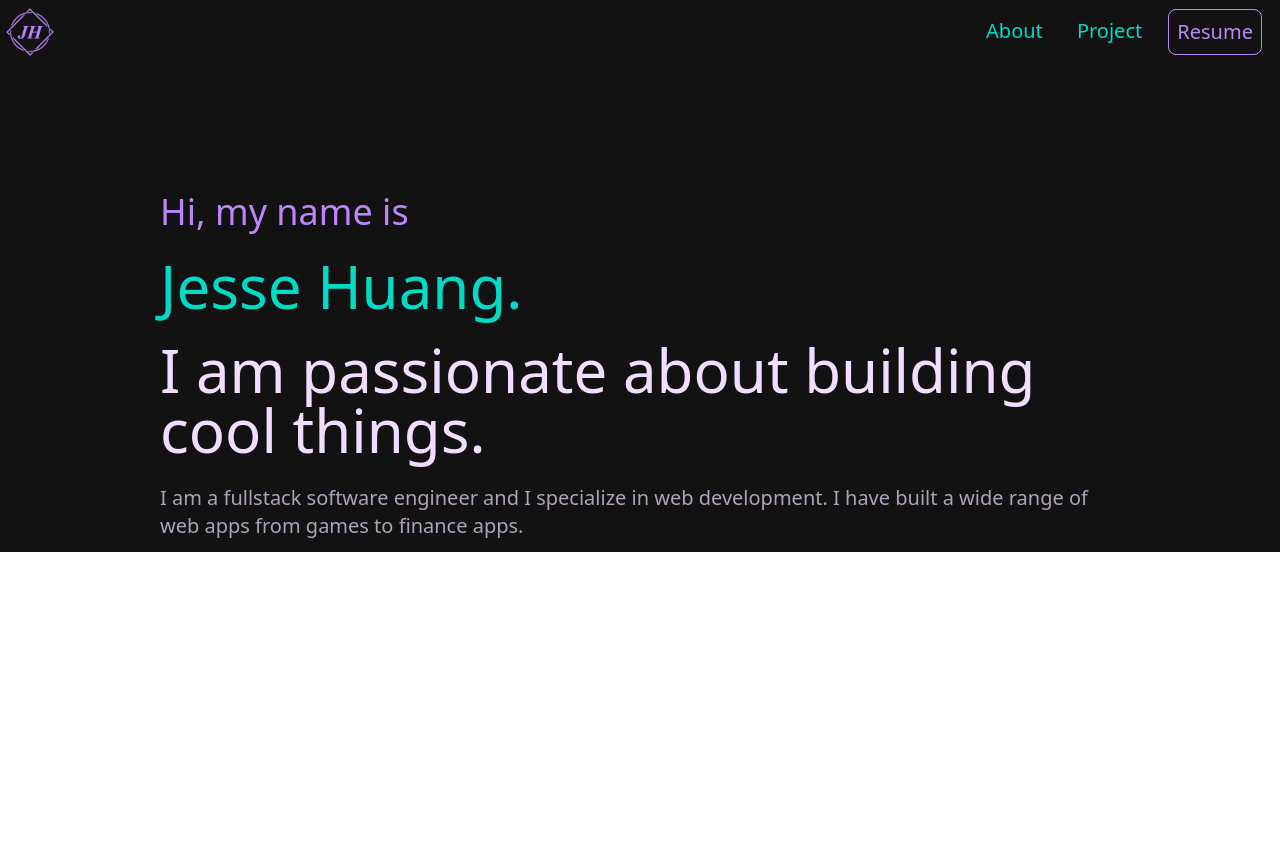
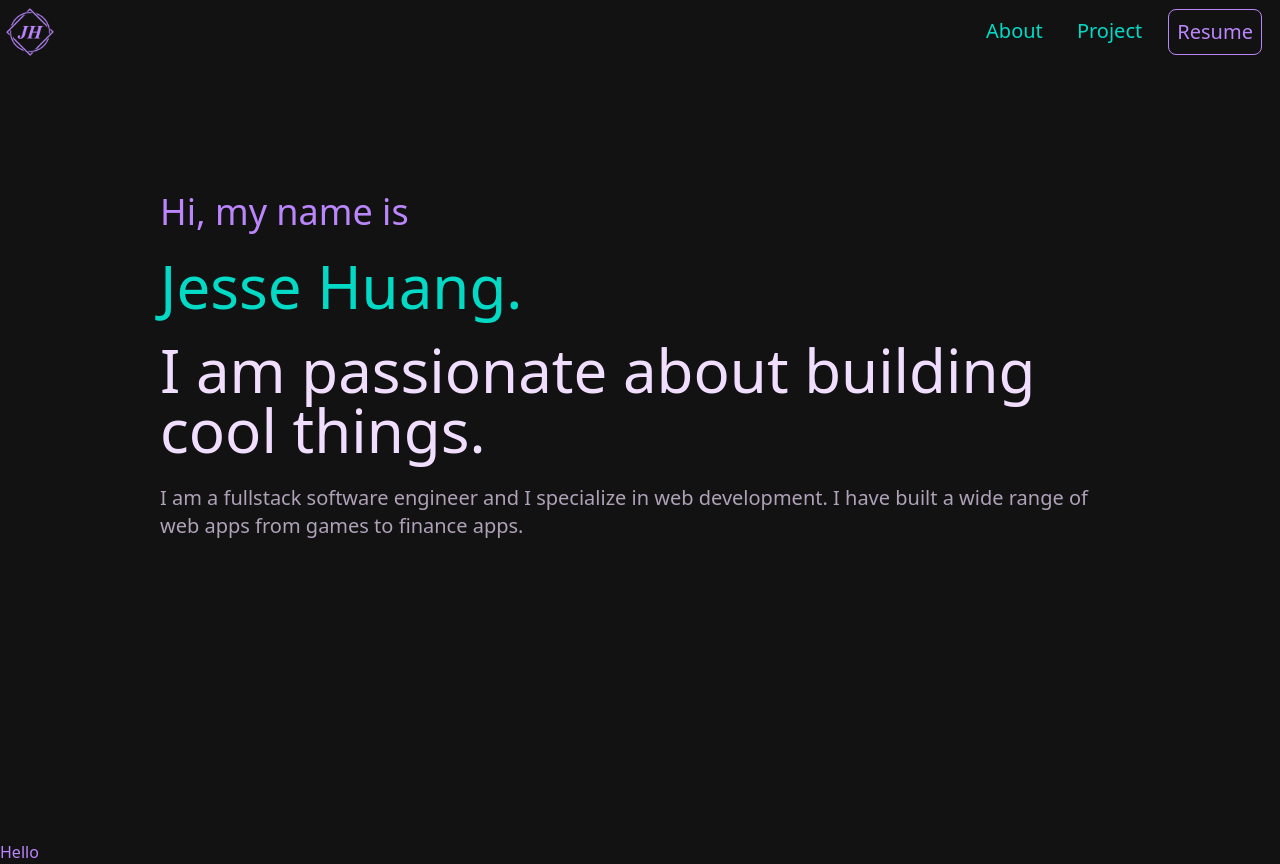
Before and after one commit to jjhuang417/NextPortfolio, a Next.js app: page / in a window 1280 px wide. Before the commit the page ends 800 px from the top, so only its background shows below. Built offline with nearby package versions, Linux system fonts and the light colour scheme.

Commit message:
Improved component refactoring.

```diff
--- a/components/Intro.jsx
+++ b/components/Intro.jsx
@@ -2,6 +2,13 @@
 import React from "react";
 
 export default function Intro() {
+  const outerDiv = `
+  flex
+  flex-row
+  justify-center
+  mt-24
+  `;
+
   const innerDiv = `
     flex
     flex-col
@@ -48,6 +55,7 @@ export default function Intro() {
   `;
 
   return (
+    <main className={outerDiv}>
       <div className={innerDiv}>
         <span className={introText}>Hi, my name is</span>
         <span className={nameStyling}>Jesse Huang.</span>
@@ -55,9 +63,11 @@ export default function Intro() {
           I am passionate about building cool things.
         </span>
         <p className={paragraphStyling}>
-        I am a fullstack software engineer and I specialize in web development.
-        I have built a wide range of web apps from games to finance apps.
+          I am a fullstack software engineer and I specialize in web
+          development. I have built a wide range of web apps from games to
+          finance apps.
         </p>
       </div>
+    </main>
   );
 }
--- a/pages/index.js
+++ b/pages/index.js
@@ -10,14 +10,6 @@ import Intro from "../components/Intro.jsx"
 import Tailwind from "../tailwind.config.js";
 
 export default function Home() {
-  const tailwindColors = Tailwind.theme.colors;
-
-  const outerDiv = `
-    flex
-    flex-row
-    justify-center
-    mt-24
-  `;
 
   const sectionOuterDiv = `
     flex
@@ -36,10 +28,10 @@ export default function Home() {
   return (
     <div className="bg-background">
       <NavBar />
-      <main className={outerDiv}>
-        <Intro />
-
-      </main>
+      <Intro />
+      <div className="mt-72">
+        <span className="text-primary"> Hello</span>
+      </div>
     </div>
   );
 }
```
Lines whose indentation alone changed are shown as unchanged.
